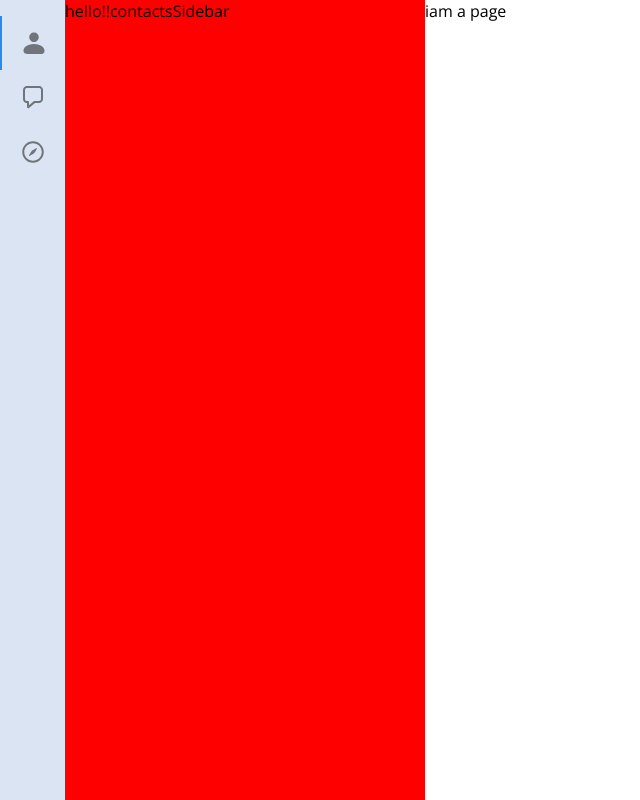
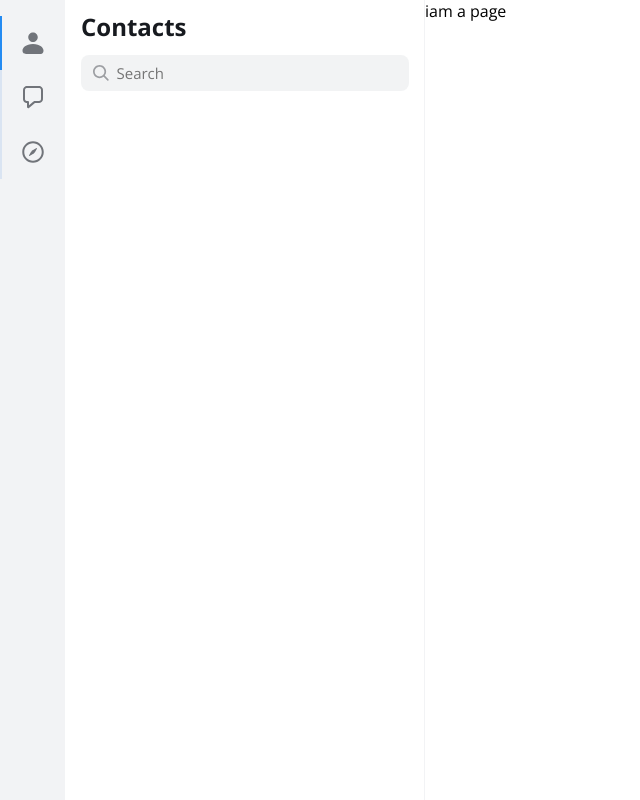
Before and after one commit to DendiRob/social-net-client, a Vue app: page / in a window 1280 px wide. Shown: the whole page, without its empty margins (0-640 px from the left). Built offline with nearby package versions, Linux system fonts and the light colour scheme.

Commit message:
added and adjusted plugin for svg and started contacts sidebar

```diff
--- a/package.json
+++ b/package.json
@@ -9,6 +9,7 @@
     "lint": "eslint . --ext .vue,.js,.jsx,.cjs,.mjs --fix --ignore-path .gitignore"
   },
   "dependencies": {
+    "fast-glob": "^3.3.2",
     "pinia": "^2.1.7",
     "vue": "^3.3.4",
     "vue-router": "^4.2.5"
@@ -18,6 +19,7 @@
     "eslint": "^8.49.0",
     "eslint-plugin-vue": "^9.17.0",
     "sass": "^1.69.5",
-    "vite": "^4.4.11"
+    "vite": "^4.4.11",
+    "vite-plugin-svg-icons": "^2.0.1"
   }
 }
--- /dev/null
+++ b/src/components/InputSearch.vue
@@ -0,0 +1,44 @@
+<template>
+    <div class="search">
+        <div class="search-wrapper">
+            <input placeholder="Search" type="text" class="search__input">
+            <svg-icon name="search" class="search__icon"/>
+        </div>
+    </div>
+</template>
+<script setup>
+
+</script>
+<style scoped lang="scss">
+    .search {
+        width: 100%;
+        margin-top: 12px;
+        &-wrapper {
+            margin: 0 auto;
+            width: 328px;
+            overflow: hidden;
+            border-radius: 8px;
+            position: relative;
+        }
+        &__input {
+            box-sizing: border-box;
+            width: 100%;
+            background-color: rgba(201, 204, 209, 0.24);
+            color: #171A1F;
+            font-size: 15px;
+            font-weight: 400;
+            padding: 8px 16px;
+            padding-left: 36px;
+            border: none;
+            outline: none;
+        }
+        &__icon {
+            position: absolute;
+            top: 50%;
+            transform: translateY(-50%);
+            left: 12px;
+            width: 16px;
+            height: 16px;
+        }
+    }
+</style>
--- /dev/null
+++ b/src/components/SvgIcon.vue
@@ -0,0 +1,22 @@
+<template>
+    <svg class="svg-icon" aria-hidden="true">
+      <use :xlink:href="'#icon-' + name" />
+    </svg>
+  </template>
+
+  <script setup>
+  defineProps({
+    name: {
+      type: String,
+      required: true
+    }
+  });
+  </script>
+
+  <style scoped>
+  .svg-icon {
+    width: 20px;
+    height: 20px;
+    overflow: hidden;
+  }
+  </style>
--- a/src/components/TabBar.vue
+++ b/src/components/TabBar.vue
@@ -34,13 +34,10 @@
 
 </script>
 <style scoped lang="scss">
-.router-link-active {
-  border-left: 2px solid #248BF2;
-}
 .tabbar {
     width: 65px;
     height: 100vh;
-    background-color: #DAE4F2;
+    background-color: #F2F3F5;
     padding: 16px 0;
     box-sizing: border-box;
     &__nav {
@@ -60,7 +57,15 @@
         display: flex;
         justify-content: center;
         align-items: center;
+        border-left: 2px solid #DAE4F2;
+        img {
+          margin-right: 2px;
+        }
       }
     }
-  }
+}
+.router-link-active {
+  border-left: 2px solid #248BF2;
+}
+
 </style>
--- /dev/null
+++ b/src/components/_index.js
@@ -0,0 +1,5 @@
+import SvgIcon from './SvgIcon.vue'
+
+export default function (app) {
+    app.component('SvgIcon', SvgIcon);
+  }
--- a/src/layouts/DefaultLayout.vue
+++ b/src/layouts/DefaultLayout.vue
@@ -21,8 +21,11 @@ import TabBar from '../components/TabBar.vue';
     .sidebar {
         max-width: 360px;
         width: 100%;
-        background-color: red;
+        background-color: #FFF;
         height: 100vh;
+        border-right: 1px solid #F2F3F5;
+        box-sizing: border-box;
+        padding-top: 10px;
     }
     .main {
         width: 100%;
--- a/src/main.js
+++ b/src/main.js
@@ -5,6 +5,7 @@ import App from './App.vue'
 import router from './router'
 
 import usePlagins from './plugins';
+import useComponents from './components/_index.js';
 
 import './styles/style.scss';
 
@@ -14,5 +15,6 @@ app.use(createPinia())
 app.use(router)
 
 usePlagins(app)
+useComponents(app)
 
 app.mount('#app')
--- a/src/pages/contacts/ContactsSidebar.vue
+++ b/src/pages/contacts/ContactsSidebar.vue
@@ -1,11 +1,24 @@
 <template>
     <div class="contactsSidebar">
-        hello!!contactsSidebar
+        <h1 class="contacts__title">Contacts</h1>
+        <InputSearch />
     </div>
 </template>
 <script setup>
+import InputSearch from '../../components/InputSearch.vue';
+
 
 </script>
-<style lang="scss">
+<style scoped lang="scss">
+    .contacts {
+        &__title {
+            color: #171A1F;
+            font-size: 24px;
+            font-style: normal;
+            font-weight: 700;
+            margin: 0;
+            margin-left: 16px;
+        }
+    }
 
 </style>
--- a/src/plugins/index.js
+++ b/src/plugins/index.js
@@ -1,4 +1,6 @@
-import DefaultLayout from '../layouts/DefaultLayout.vue'
+import 'virtual:svg-icons-register';
+
+import DefaultLayout from '../layouts/DefaultLayout.vue';
 
 export default function (app) {
   app.component('default-layout', DefaultLayout);
--- a/vite.config.js
+++ b/vite.config.js
@@ -1,12 +1,17 @@
 import { fileURLToPath, URL } from 'node:url'
-
+import { createSvgIconsPlugin } from 'vite-plugin-svg-icons';
 import { defineConfig } from 'vite'
 import vue from '@vitejs/plugin-vue'
+import path from 'path';
 
-// https://vitejs.dev/config/
+
 export default defineConfig({
   plugins: [
     vue(),
+    createSvgIconsPlugin({
+      iconDirs: [path.resolve(process.cwd(), './public/images/svg')],
+      symbolId: 'icon-[dir]-[name]'
+    }),
   ],
   resolve: {
     alias: {
```
Also changed, not shown: public/images/svg/search.svg (added), 1 other file (tests, documents, lock files or other folders).
